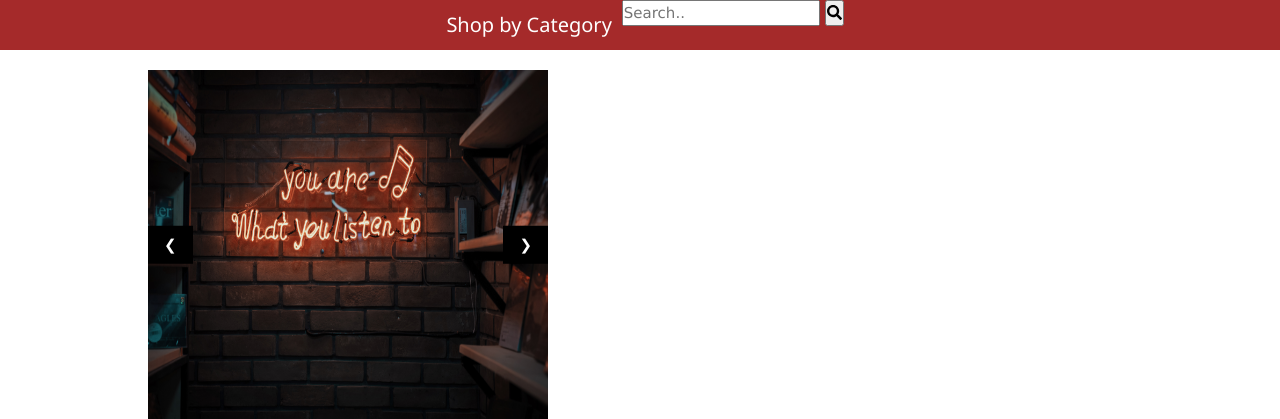
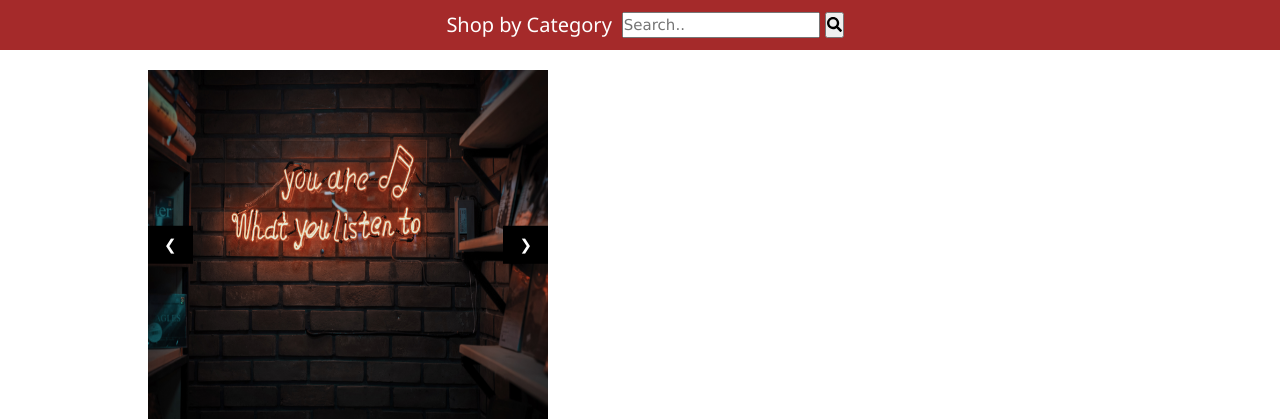
Before and after one commit to Aaron033/porfolio, a PHP site: page /html/music.html in a window 1280 px wide. Shown: the part 49-468 px from the top of the page. Run offline with PHP 8.4, Linux system fonts and the light colour scheme; some libraries are stand-ins or nearby versions.

Commit message:
search box fixed

```diff
--- a/css/music.css
+++ b/css/music.css
@@ -34,6 +34,10 @@ background: #3333 ;
 .shop-tile h4{
 	color: #fff;
 
+}
+
+.search-bar-div{
+margin-top:12px;
 }
 
 
--- a/html/music.html
+++ b/html/music.html
@@ -93,7 +93,7 @@
   <h4>Shop by Category </h4> </div>
 
     </div>
-    <div class ="">
+    <div class ="search-bar-div">
         <form class="example" action="/action_page.php">
             <input type="text" placeholder="Search.." name="search">
             <button type="submit"><i class="fa fa-search"></i></button>
```
